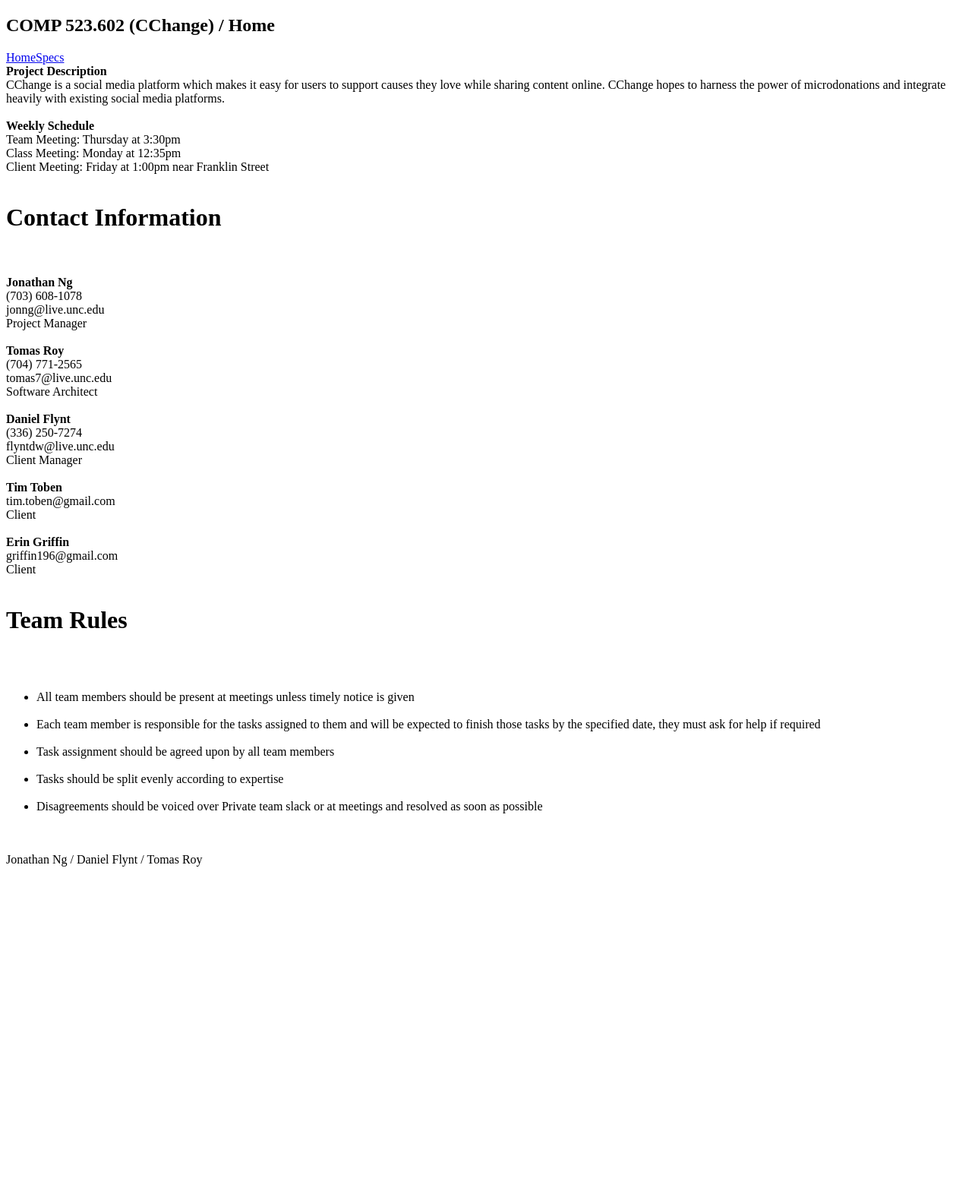
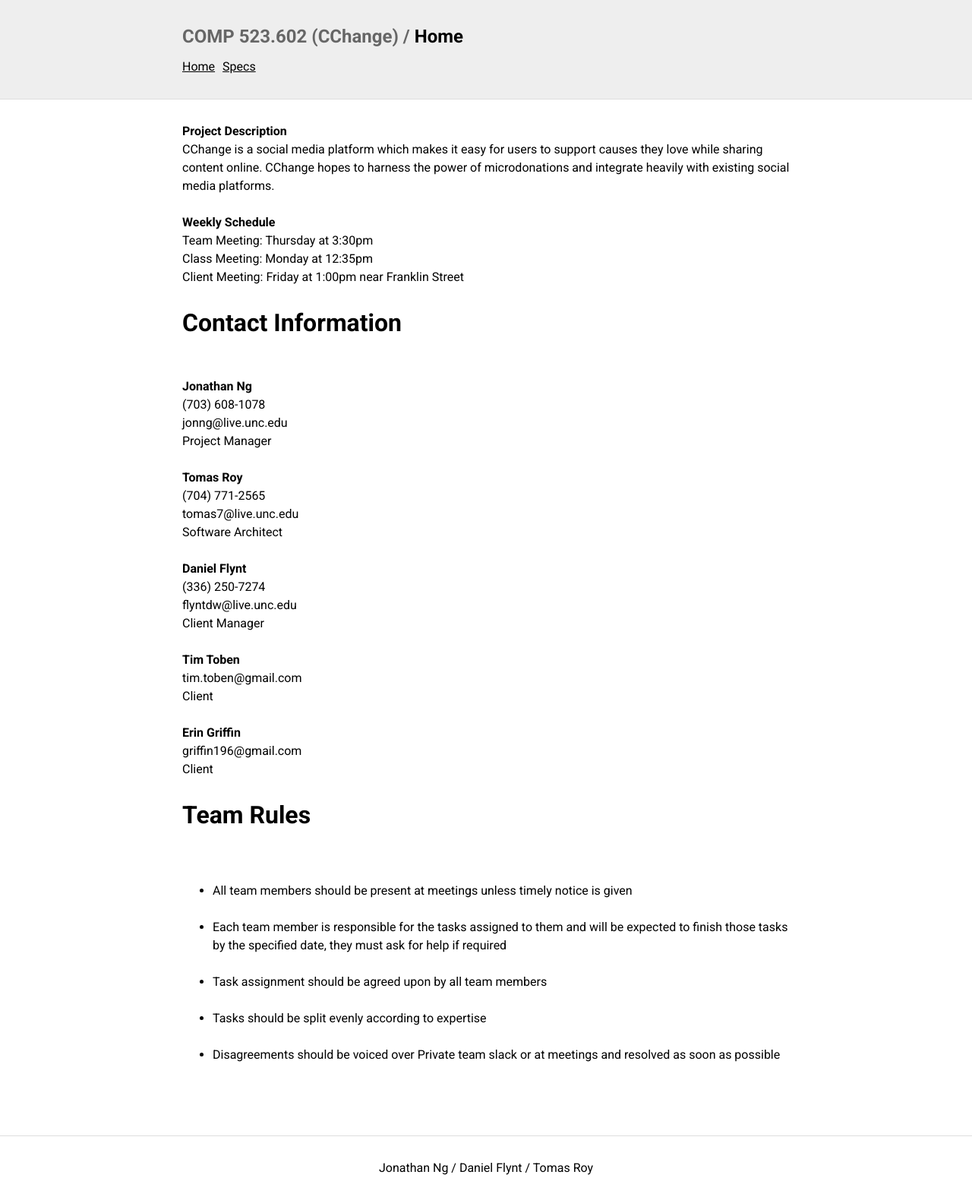
Before and after one commit to comp523-602/cchange-project, a Jekyll site: the page built from index.md, in a window 1280 px wide. Shown: the whole page at 76% size. Built offline with Jekyll 4.4.1, drawn with Linux system fonts in a browser that asks for light colours; before the commit the page ends 1149 px from its top, so only the background shows below that.

Commit message:
more changes

```diff
--- a/_includes/head.html
+++ b/_includes/head.html
@@ -3,7 +3,7 @@
 	<head>
 		<title>{{ site.title }}: {{ page.title }}</title>
 		<link href="https://fonts.googleapis.com/css?family=Roboto:400,700" rel="stylesheet">
-		<link rel="stylesheet" href="{{ site.url }}css/main.css">
+		<link rel="stylesheet" href="{{ site.url }}/css/main.css">
 	</head>
 
 	<body>
```
Also changed, not shown: README.md, 4 other files.
